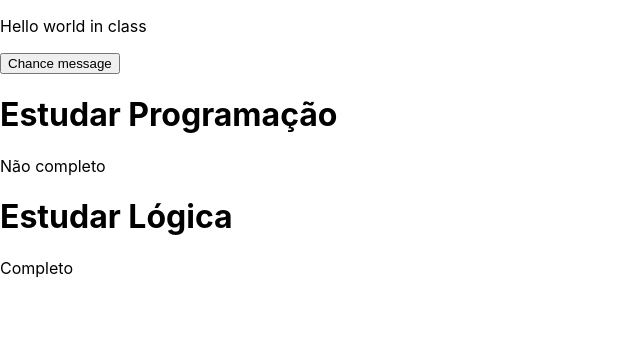
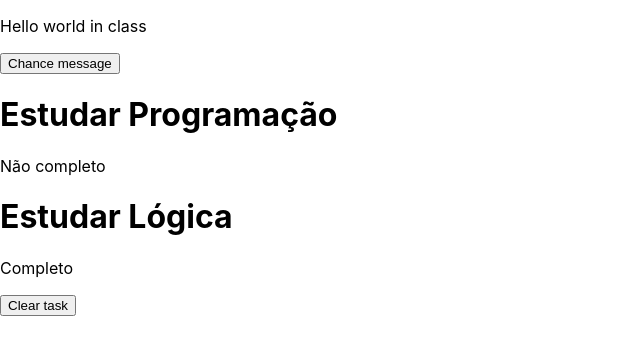
Before and after one commit to Alexandre-dotDev/project-tasks-frontend, a React (Create React App) app: page / in a window 1280 px wide. Shown: the top 354 px of the page, without its empty margins (0-640 px from the left). Built offline with nearby package versions, Linux system fonts and the light colour scheme.

Commit message:
feat: add lifecycle methods to our components

```diff
--- a/src/App.js
+++ b/src/App.js
@@ -7,6 +7,7 @@ class App extends React.Component {
     constructor(props) {
         super(props);
         this.handleChangeMessage = this.handleChangeMessage.bind(this);
+        this.handleStateTasks = this.handleStateTasks.bind(this);
         this.state = {
             tasks: [
                 {
@@ -23,11 +24,22 @@ class App extends React.Component {
             message: "Hello world in class",
         };
     }
+
+    componentDidUpdate(prevProps, prevState) {
+        console.log(prevState);
+        console.log("Component was updated");
+    }
     handleChangeMessage = () => {
         this.setState({
             message: "Olá mundo na classe",
         });
     };
+
+    handleStateTasks() {
+        this.setState({
+            tasks: [],
+        });
+    }
 
     render() {
         return (
@@ -47,6 +59,7 @@ class App extends React.Component {
                             </p>
                         </>
                     ))}
+                    <button onClick={this.handleStateTasks}>Clear task</button>
                 </div>
             </>
         );
--- a/src/components/TaskItem.js
+++ b/src/components/TaskItem.js
@@ -12,6 +12,12 @@ import React from "react";
 
 // Component of the Class
 class TaskItem extends React.Component {
+    componentDidMount() {
+        console.log("Component was mounted");
+    }
+    componentWillUnmount() {
+        console.log("I will unmounted");
+    }
     render() {
         const { props } = this.props;
         return (
--- a/src/index.js
+++ b/src/index.js
@@ -6,9 +6,9 @@ import reportWebVitals from "./reportWebVitals";
 
 const root = ReactDOM.createRoot(document.getElementById("root"));
 root.render(
-    <React.StrictMode>
-        <App />
-    </React.StrictMode>
+    <App />
+    // <React.StrictMode>
+    // </React.StrictMode>
 );
 
 // If you want to start measuring performance in your app, pass a function
```
